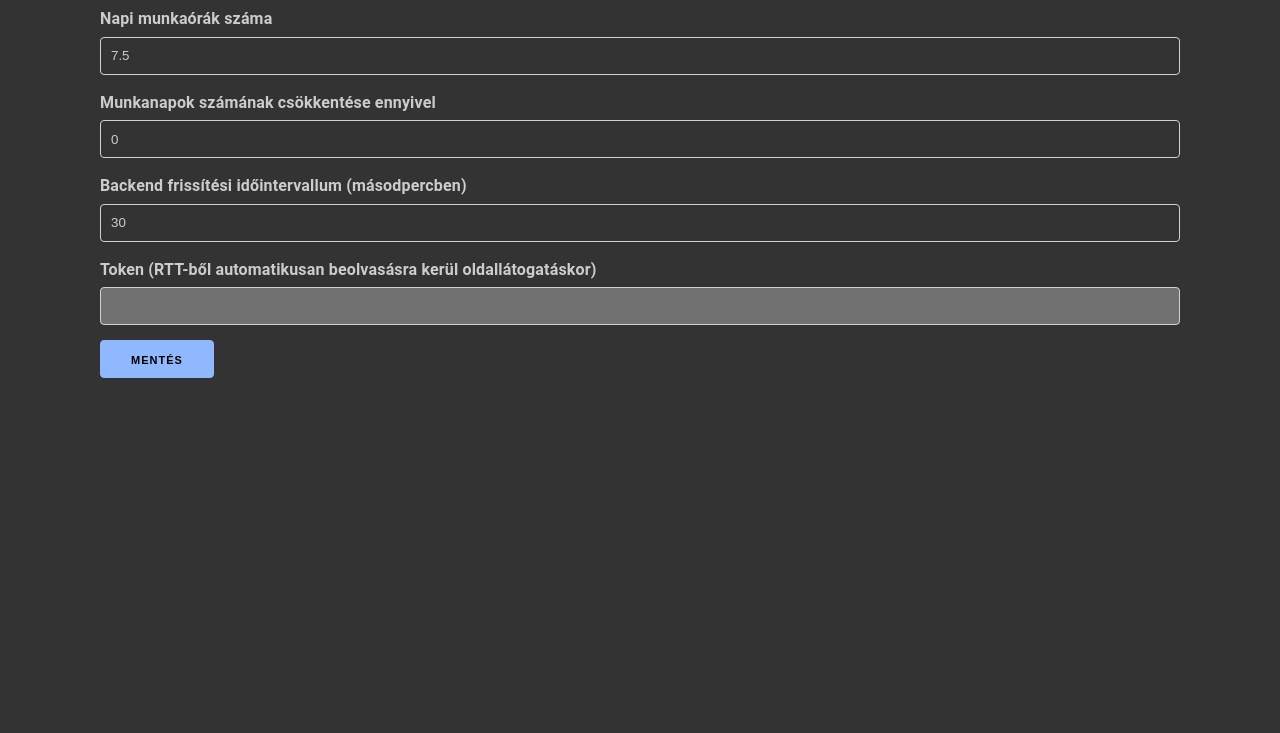
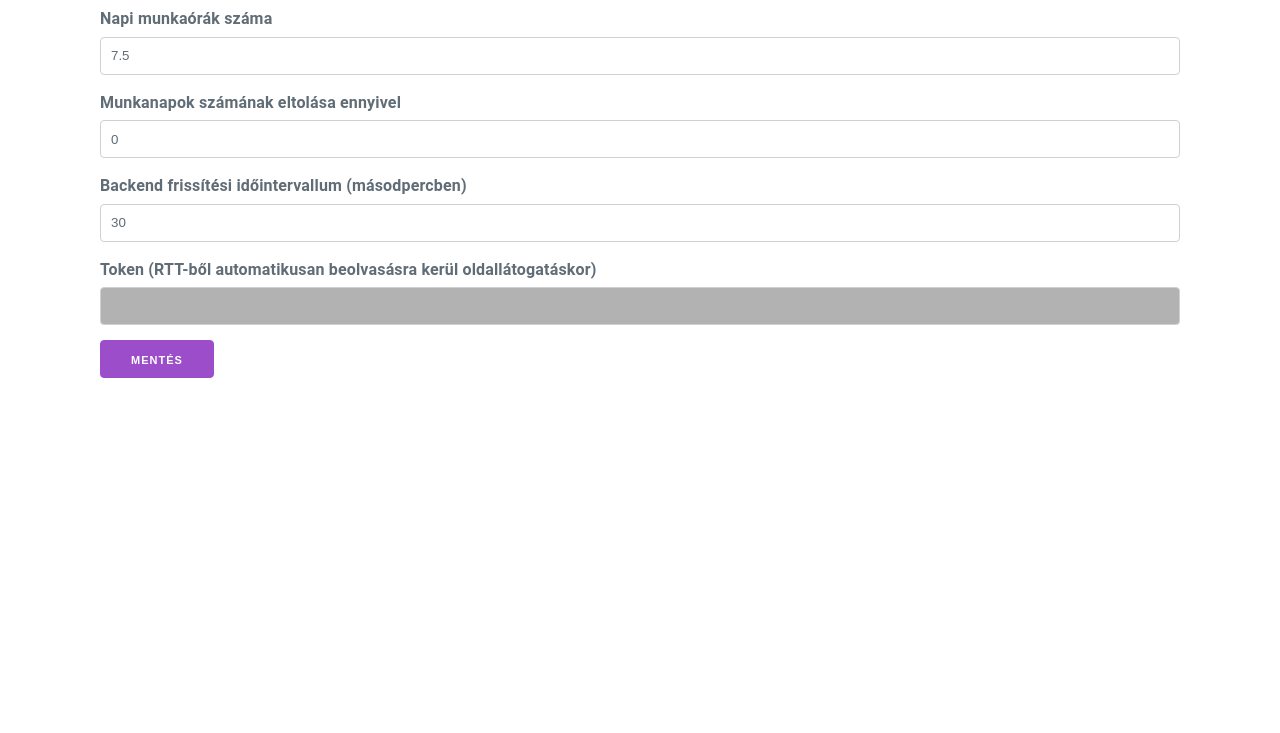
Before and after one commit to SeinopSys/SmaRTT, a browser extension: page extension/options.html in a window 1280 px wide. Shown: the part 67-800 px from the top of the page. Drawn offline with Linux system fonts and the light colour scheme.

Commit message:
Allow negative monthly workday offset, light/dark theme

```diff
--- a/extension/css/popup.css
+++ b/extension/css/popup.css
@@ -43,7 +43,7 @@ progress {
   max-width: 500px;
   height: 1rem;
   border-radius: var(--progress-radius);
-  box-shadow: 0 1px 5px #000;
+  box-shadow: 0 1px 5px var(--progress-bar-shadow);
 }
 
 progress::-webkit-progress-bar {
--- a/extension/css/vars.css
+++ b/extension/css/vars.css
@@ -1,17 +1,31 @@
 :root {
   --fa-size: 1em;
 
+  --milligram-primary-desaturated: #c9c9c9;
+  --milligram-input-background: transparent;
+  --milligram-input-border: #d1d1d1;
+  --milligram-table-border: #e1e1e1;
+
   --milligram-primary: #90b8ff;
   --milligram-primary-invert: #000;
-  --milligram-primary-desaturated: #c9c9c9;
   --milligram-bg: #333;
   --milligram-text: #ccc;
   --milligram-bg-light: #666;
-  --milligram-input-background: transparent;
   --milligram-input-background-readonly: rgba(255, 255, 255, .3);
-  --milligram-input-border: #d1d1d1;
-  --milligram-table-border: #e1e1e1;
+  --progress-bar-shadow: #000;
 
   --success: rgb(120, 201, 79);
   --progress-radius: .5rem;
 }
+
+@media (prefers-color-scheme: light) {
+  :root {
+    --milligram-primary: #9b4dca;
+    --milligram-primary-invert: #fff;
+    --milligram-bg: #fff;
+    --milligram-text: #606c76;
+    --milligram-bg-light: #f4f5f6;
+    --milligram-input-background-readonly: rgba(0, 0, 0, .3);
+    --progress-bar-shadow: rgba(150, 150, 150, .5);
+  }
+}
--- a/extension/js/popup.js
+++ b/extension/js/popup.js
@@ -76,8 +76,8 @@ const update = async () => {
     } = settings;
     username.innerText = userData.userName;
     hours.innerText = workHoursPerDay;
-    // TODO Use the calendar page for more accurate data
-    const monthlyWorkdays = getWeekdaysInMonth(currentYear, currentMonth - 1) - workdayOffset;
+    // TODO Use the calendar page for more accurate data + add permanent days off
+    const monthlyWorkdays = getWeekdaysInMonth(currentYear, currentMonth - 1) + workdayOffset;
     workdays.innerText = String(monthlyWorkdays);
 
     let totalSecondsWorkedThisMonth = 0, totalSecondsWorkedToday = 0;
--- a/extension/options.html
+++ b/extension/options.html
@@ -18,9 +18,8 @@
     <label for="hours">Napi munkaórák száma</label>
     <input id="hours" type="number" min="1" step="0.5">
 
-    <!-- TODO Replace with http://naptarak.com/naptarak_munka?pager_year=YYYY -->
-    <label for="workdayOffset">Munkanapok számának csökkentése ennyivel</label>
-    <input id="workdayOffset" type="number" min="0" step="1">
+    <label for="workdayOffset">Munkanapok számának eltolása ennyivel</label>
+    <input id="workdayOffset" type="number" min="-12" max="12" step="1">
 
     <label for="updateCountdown">Backend frissítési időintervallum (másodpercben)</label>
     <input id="updateCountdown" type="number" min="10" step="1">
```
Also changed, not shown: README.md, extension/manifest.json.
